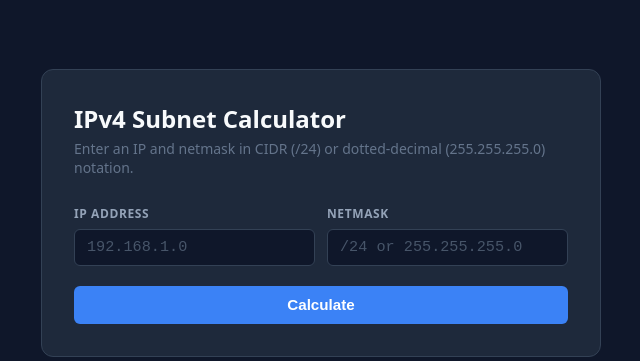
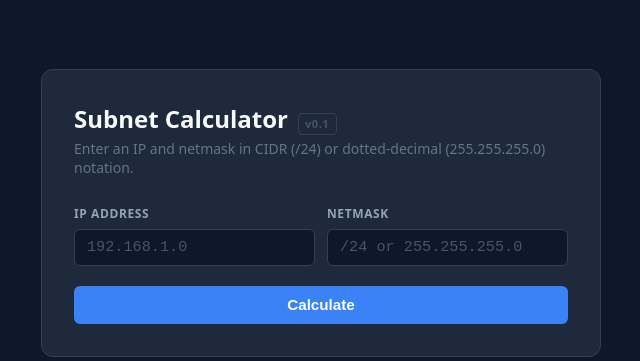
Before and after one commit to seanmousseau/Subnet-Calculator, a PHP site: page / in a window 1280 px wide. Shown: the part 187-548 px from the top of the page, without its empty margins (319-959 px from the left). Run offline with PHP 8.4, Linux system fonts and the light colour scheme.

Commit message:
Rename to Subnet Calculator v0.1, add Usable IPs field
- Page title and h1 updated to "Subnet Calculator"
- Added v0.1 version badge next to title
- Renamed "Usable Hosts" result row to "Usable IPs"

https://claude.ai/code/session_016FArzdXhqaHaB2RXn1d3Vg

```diff
--- a/index.php
+++ b/index.php
@@ -77,7 +77,7 @@ if ($_SERVER['REQUEST_METHOD'] === 'POST') {
 <head>
     <meta charset="UTF-8">
     <meta name="viewport" content="width=device-width, initial-scale=1.0">
-    <title>IPv4 Subnet Calculator</title>
+    <title>Subnet Calculator</title>
     <style>
         *, *::before, *::after { box-sizing: border-box; margin: 0; padding: 0; }
 
@@ -101,11 +101,28 @@ if ($_SERVER['REQUEST_METHOD'] === 'POST') {
             max-width: 560px;
         }
 
+        .title-row {
+            display: flex;
+            align-items: baseline;
+            gap: 0.6rem;
+            margin-bottom: 0.25rem;
+        }
+
         h1 {
             font-size: 1.5rem;
             font-weight: 700;
             color: #f8fafc;
-            margin-bottom: 0.25rem;
+        }
+
+        .version {
+            font-size: 0.7rem;
+            font-weight: 600;
+            color: #475569;
+            background: #1e293b;
+            border: 1px solid #334155;
+            border-radius: 4px;
+            padding: 0.15rem 0.4rem;
+            letter-spacing: 0.04em;
         }
 
         .subtitle {
@@ -235,7 +252,10 @@ if ($_SERVER['REQUEST_METHOD'] === 'POST') {
 </head>
 <body>
 <div class="card">
-    <h1>IPv4 Subnet Calculator</h1>
+    <div class="title-row">
+        <h1>Subnet Calculator</h1>
+        <span class="version">v0.1</span>
+    </div>
     <p class="subtitle">Enter an IP and netmask in CIDR (/24) or dotted-decimal (255.255.255.0) notation.</p>
 
     <form method="post" novalidate>
@@ -294,7 +314,7 @@ if ($_SERVER['REQUEST_METHOD'] === 'POST') {
                 <span class="result-value"><?= number_format($result['total_hosts']) ?></span>
             </div>
             <div class="result-row hosts-row">
-                <span class="result-label">Usable Hosts</span>
+                <span class="result-label">Usable IPs</span>
                 <span class="result-value"><?= number_format($result['usable_hosts']) ?></span>
             </div>
         </div>
```
